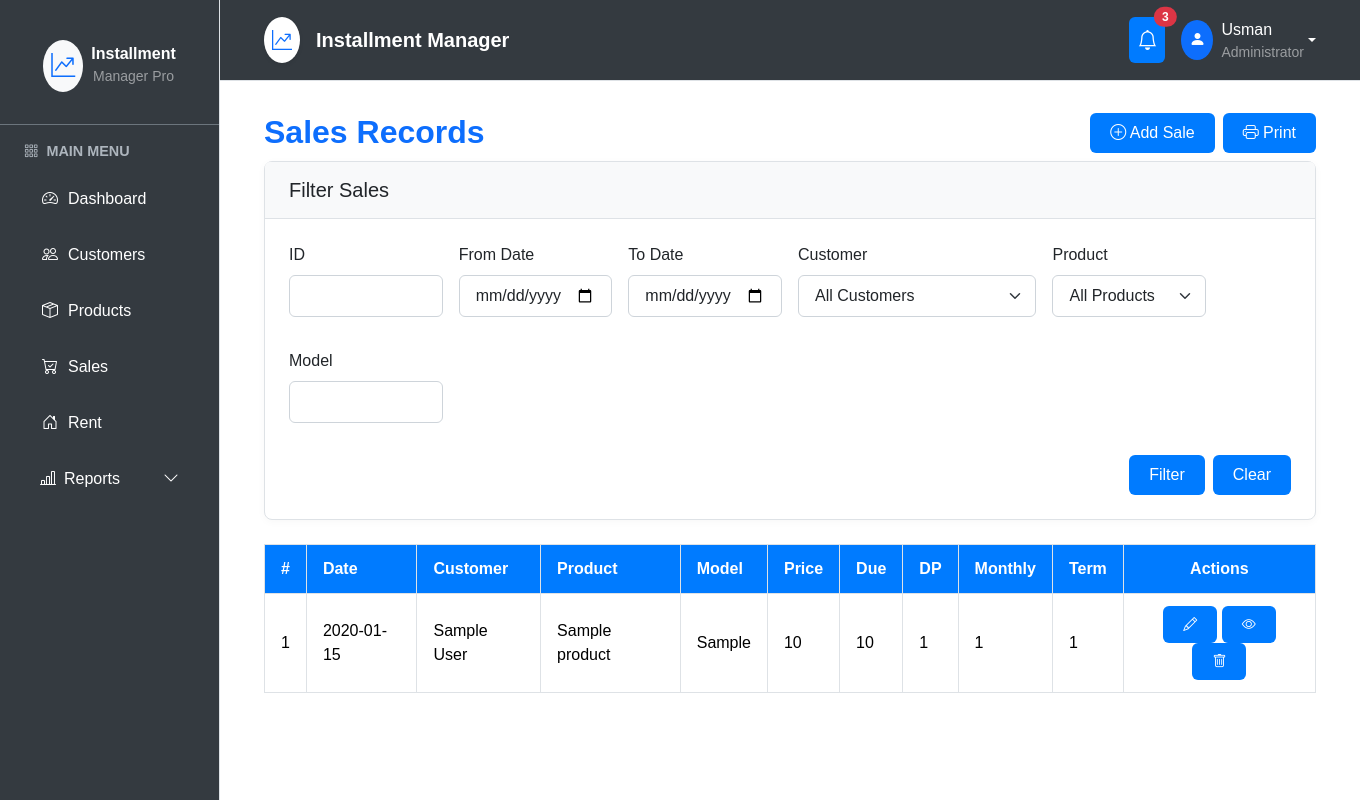
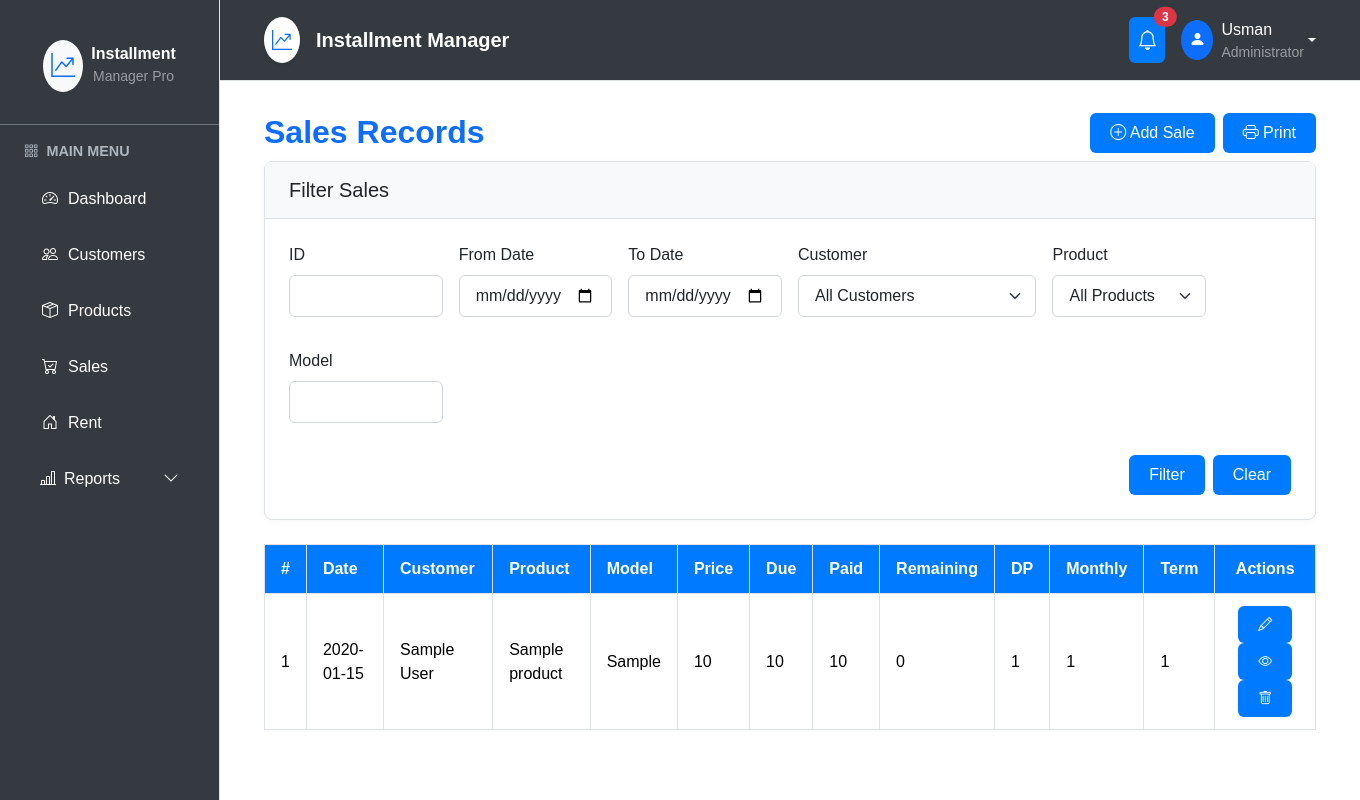
Before and after one commit to usmankokab/jahangirautos, a PHP site: page /installment_app/views/list_sales.php in a window 1360 px wide. Run offline with PHP 8.4, Linux system fonts and the light colour scheme; tables that the repository leaves empty or names only in its code hold one stand-in row (values such as "Sample post"); some libraries are stand-ins or nearby versions.

Commit message:
Added Paid and Remaining columns to Sales and Rent lists for complete financial tracking

```diff
--- a/views/list_sales.php
+++ b/views/list_sales.php
@@ -11,10 +11,13 @@ $offset = ($page - 1) * ($limit > 0 ? $limit : 0);
 $sql = "SELECT s.id, s.sale_date, c.name cust, p.name prod, p.model,
          s.total_amount, s.down_payment, s.monthly_installment, s.months, s.interest_rate,
          (s.total_amount + ((s.total_amount * s.interest_rate) / 100)) as due_amount,
+         COALESCE(SUM(i.paid_amount), 0) as total_paid,
+         ((s.total_amount + ((s.total_amount * s.interest_rate) / 100)) - COALESCE(SUM(i.paid_amount), 0)) as remaining_amount,
          COUNT(*) OVER() as total_records
   FROM sales s
   JOIN customers c ON c.id=s.customer_id
   JOIN products p  ON p.id=s.product_id
+  LEFT JOIN installments i ON s.id=i.sale_id
   WHERE 1=1";
 
 $params = [];
@@ -56,6 +59,8 @@ if (!empty($_GET['model'])) {
   $params[] = '%' . $_GET['model'] . '%';
   $types .= "s";
 }
+
+$sql .= " GROUP BY s.id, s.sale_date, c.name, p.name, p.model, s.total_amount, s.down_payment, s.monthly_installment, s.months, s.interest_rate";
 
 if ($limit > 0) {
   $sql .= " ORDER BY s.created_at DESC LIMIT ? OFFSET ?";
@@ -172,6 +177,8 @@ $total_pages_default = ceil($total_records / 20);
           <th style="color: white; font-weight: bold; background-color: #007bff !important;">Model</th>
           <th style="color: white; font-weight: bold; background-color: #007bff !important;">Price</th>
           <th style="color: white; font-weight: bold; background-color: #007bff !important;">Due</th>
+          <th style="color: white; font-weight: bold; background-color: #007bff !important;">Paid</th>
+          <th style="color: white; font-weight: bold; background-color: #007bff !important;">Remaining</th>
           <th style="color: white; font-weight: bold; background-color: #007bff !important;">DP</th>
           <th style="color: white; font-weight: bold; background-color: #007bff !important;">Monthly</th>
           <th style="color: white; font-weight: bold; background-color: #007bff !important;">Term</th>
@@ -190,6 +197,8 @@ $total_pages_default = ceil($total_records / 20);
         <td><?= isset($r['model']) ? htmlspecialchars($r['model']) : 'N/A' ?></td>
         <td><?= number_format($r['total_amount'],0) ?></td>
         <td><?= number_format($r['due_amount'],0) ?></td>
+        <td><?= number_format($r['total_paid'],0) ?></td>
+        <td><?= number_format($r['remaining_amount'],0) ?></td>
         <td><?= number_format($r['down_payment'],0) ?></td>
         <td><?= number_format($r['monthly_installment'],0) ?></td>
         <td><?= $r['months'] ?></td>
```
Also changed, not shown: views/list_rents.php (+8 -0 lines).
